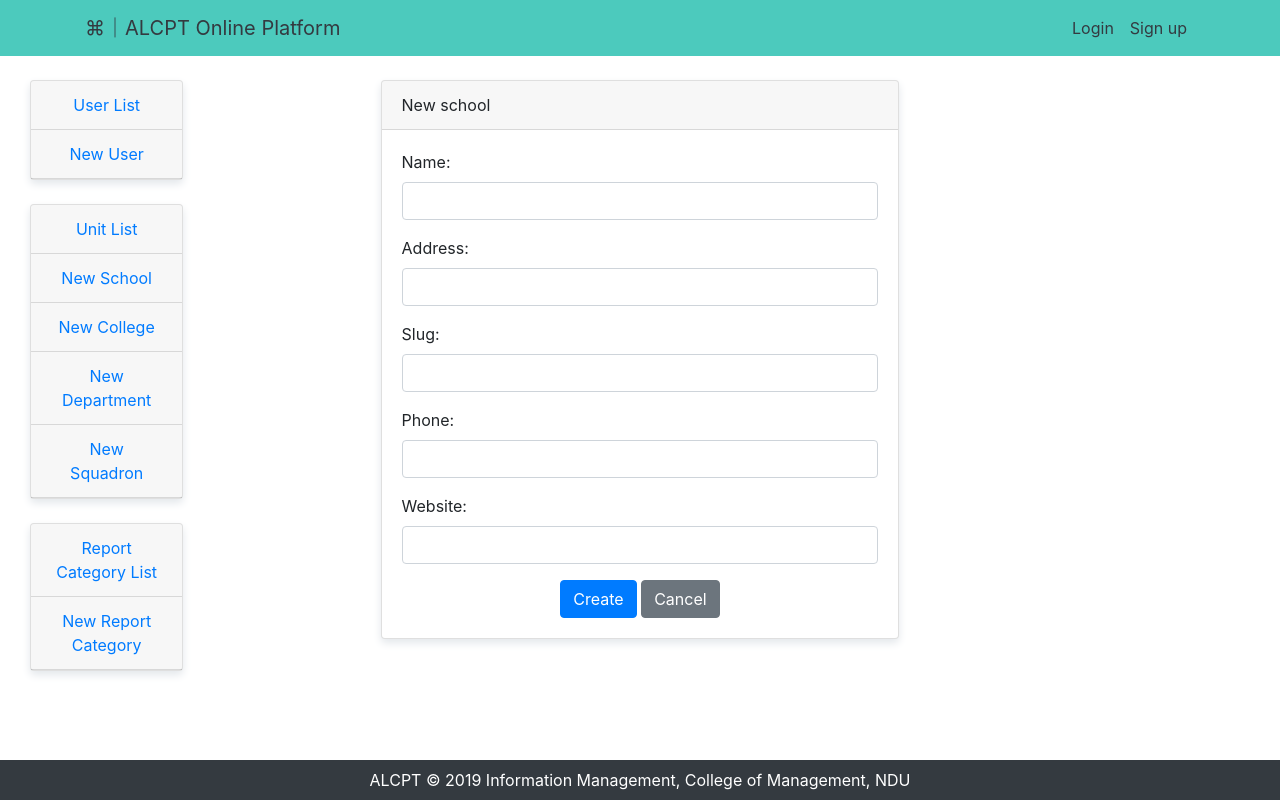
After one commit to Maxium1997/ALCPT_Online_Platform, a Django app: template alcpt/templates/SystemManager/unit/create_school.html in a window 1280 px wide. The commit adds this page. Run offline with Django 3.2, Linux system fonts and the light colour scheme; the template is opened without the code that fills it: values that come from a table or form of the project are taken from there, others are empty; some libraries are stand-ins or nearby versions.

Commit message:
Modified the UI of sidebar Completed he function of a new school creation
(The messages cannot display)

```diff
--- /dev/null
+++ b/alcpt/templates/SystemManager/unit/create_school.html
@@ -0,0 +1,32 @@
+{% extends 'base.html' %}
+
+{% block title %}New School{% endblock %}
+
+{% block sidebar %}
+    {% include 'sidebar/SystemManager.html' %}
+{% endblock %}
+
+{% block content %}
+    <div class="container">
+        <div class="row justify-content-center">
+            <div class="col-md-8 mt-4">
+                <div class="card">
+                    <div class="card-header">New school</div>
+
+                    <div class="card-body">
+                        <form method="post">
+                            {% csrf_token %}
+
+                            {{ form.as_p }}
+
+                            <div class="text-center">
+                                <button type="submit" class="btn btn-primary">Create</button>
+                                <button type="button" class="btn btn-secondary" onclick="history.back();">Cancel</button>
+                            </div>
+                        </form>
+                    </div>
+                </div>
+            </div>
+        </div>
+    </div>
+{% endblock %}
--- a/alcpt/templates/sidebar/SystemManager.html
+++ b/alcpt/templates/sidebar/SystemManager.html
@@ -1,23 +1,19 @@
 <div id="sidebar" class="col-md-12">
     <div class="card my-4 text-center">
         <a href="{% url 'user_list' %}" class="card-header">User List</a>
+        <a href="#user_create" class="card-header">New User</a>
     </div>
+
     <div class="card my-4 text-center">
         <a href="{% url 'unit_list' %}" class="card-header">Unit List</a>
+        <a href="{% url 'create_school' %}" class="card-header">New School</a>
+        <a href="#unit_create_college" class="card-header">New College</a>
+        <a href="#unit_create_department" class="card-header">New Department</a>
+        <a href="#unit_create_squadron" class="card-header">New Squadron</a>
     </div>
+
     <div class="card my-4 text-center">
         <a href="#report_category_list" class="card-header">Report Category List</a>
-    </div>
-    <div class="card my-4 text-center">
-        <a href="#user_create" class="card-header">New User</a>
-    </div>
-    <div class="card my-4 text-center">
-        <a href="#unit_create_department" class="card-header">New Department</a>
-    </div>
-    <div class="card my-4 text-center">
-        <a href="#unit_create_squadron" class="card-header">New Squadron</a>
-    </div>
-    <div class="card my-4 text-center">
         <a href="#report_category_create" class="card-header">New Report Category</a>
     </div>
 </div>
--- a/alcpt/urls.py
+++ b/alcpt/urls.py
@@ -1,7 +1,7 @@
 from django.urls import path, include
 
 from alcpt.views.SystemManager.user import UserListView, UserDetailView
-from alcpt.views.SystemManager.unit import UnitListView
+from alcpt.views.SystemManager.unit import UnitListView, SchoolCreate
 
 urlpatterns = [
     path('SytemManager/', include([
@@ -12,6 +12,7 @@ urlpatterns = [
 
         path('unit/', include([
             path('list', UnitListView.as_view(), name='unit_list'),
+            path('new-school', SchoolCreate.as_view(), name='create_school'),
         ]))
     ])),
 ]
--- a/templates/messages.html
+++ b/templates/messages.html
@@ -16,9 +16,6 @@
             {% endif %}
         {% endfor %}
     {% endif %}
-    <div id="prompt" class="card my-4 text-left alert-success">
-        <a class="card-header"><i class="fa fa-window-close" aria-hidden="true"> This is a success alert and it will disappear after 5 seconds.</i></a>
-    </div>
 </div>
 
 <script type="text/javascript">
--- /dev/null
+++ b/unit/forms.py
@@ -0,0 +1,24 @@
+from django import forms
+
+from unit.models import School
+
+
+class SchoolCreateForm(forms.ModelForm):
+    name = forms.CharField(required=True,
+                           max_length=150,
+                           widget=forms.TextInput(attrs={'class': 'form-control'}))
+    address = forms.CharField(required=True,
+                              max_length=255,
+                              widget=forms.TextInput(attrs={'class': 'form-control'}))
+    slug = forms.CharField(required=True,
+                           max_length=150,
+                           widget=forms.TextInput(attrs={'class': 'form-control'}))
+    phone = forms.CharField(required=True,
+                            max_length=15,
+                            widget=forms.TextInput(attrs={'class': 'form-control'}))
+    website = forms.URLField(required=True,
+                             widget=forms.TextInput(attrs={'class': 'form-control'}))
+
+    class Meta:
+        model = School
+        fields = ['name', 'address', 'slug', 'phone', 'website']
```
Also changed, not shown: alcpt/templates/SystemManager/unit/list.html (+7 -3 lines), alcpt/views/SystemManager/unit.py (+27 -2 lines).
